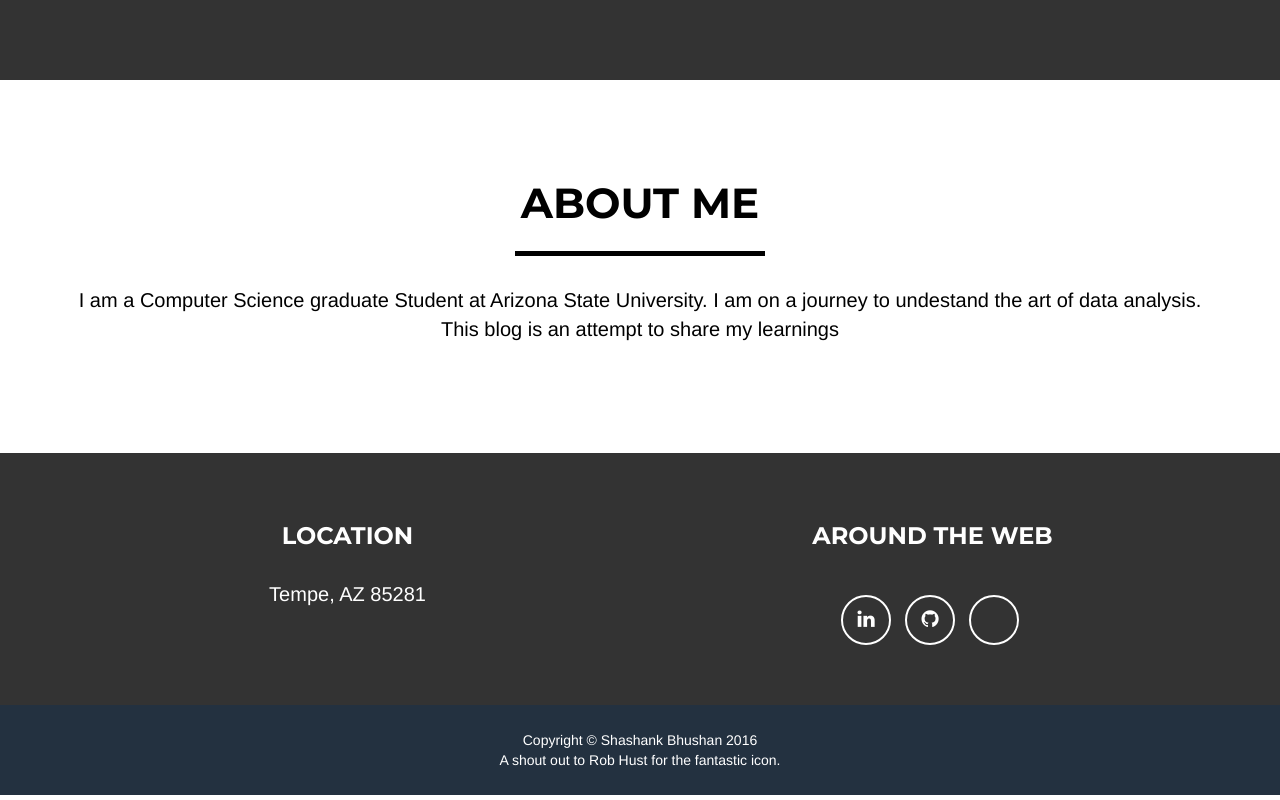
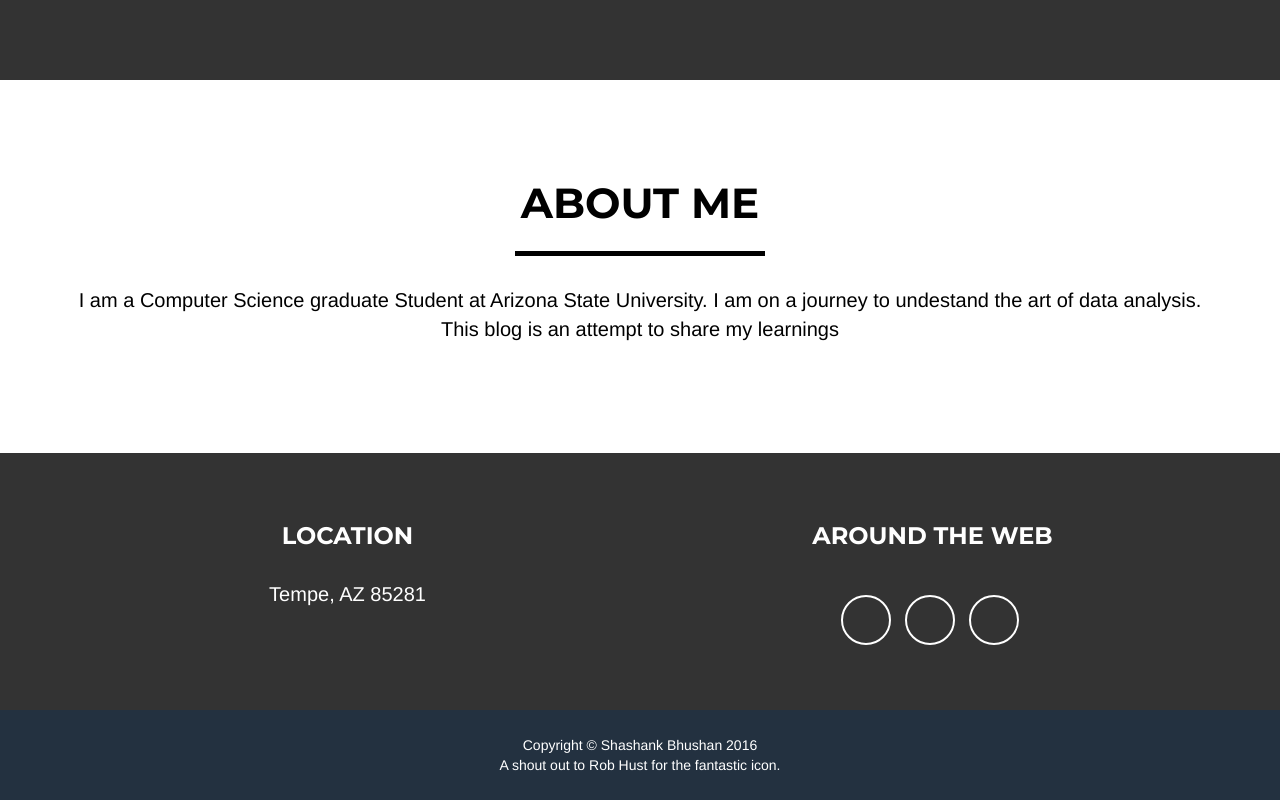
Before and after one commit to monkeydunkey/monkeydunkey.github.io, a plain HTML site: page AboutMe.html in a window 1280 px wide. Shown: the part 538-1338 px from the top of the page. Drawn offline with nearby package versions, Linux system fonts and the light colour scheme; files whose address does not match are found by name.

Commit message:
Checking an update

```diff
--- a/AboutMe.html
+++ b/AboutMe.html
@@ -7,7 +7,7 @@
     <meta http-equiv="X-UA-Compatible" content="IE=edge">
     <meta name="viewport" content="width=device-width, initial-scale=1">
     <meta name="description" content="">
-    <meta name="author" content="">
+    <meta name="author" content="Shashank Bhushan">
 
     <title>About Me</title>
     <link rel="icon" type="image/png" sizes="32x32" href="favicon-96x96.png">
@@ -18,7 +18,7 @@
     <link href="stylesheets/freelancer.css" rel="stylesheet">
 
     <!-- Custom Fonts -->
-    <link href="stylesheets/font-awesome.min.css" rel="stylesheet" type="text/css">
+    <!--<link href="stylesheets/font-awesome.min.css" rel="stylesheet" type="text/css">-->
     <link href="https://fonts.googleapis.com/css?family=Montserrat:400,700" rel="stylesheet" type="text/css">
     <link href="https://fonts.googleapis.com/css?family=Lato:400,700,400italic,700italic" rel="stylesheet" type="text/css">
 
```
